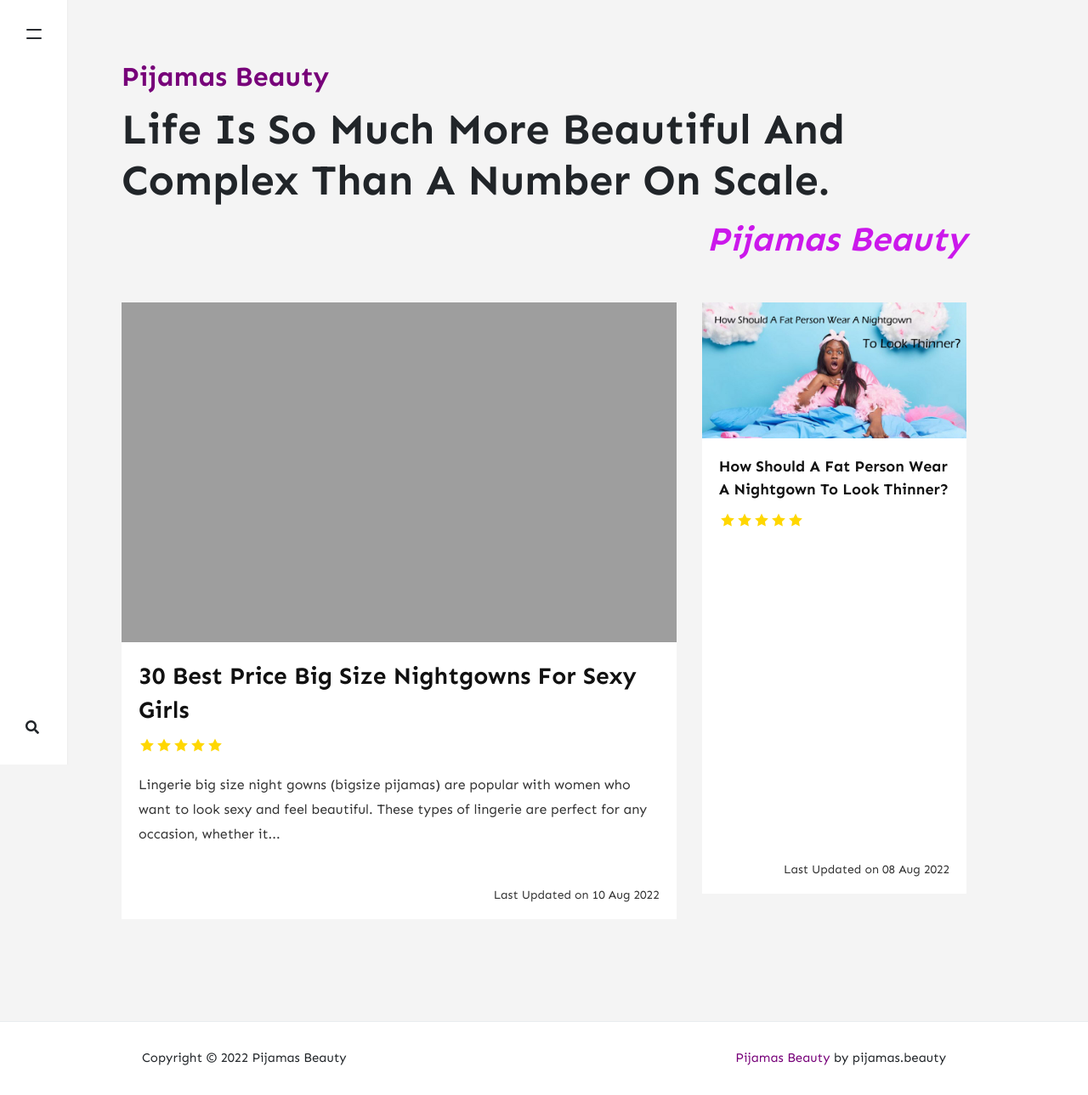
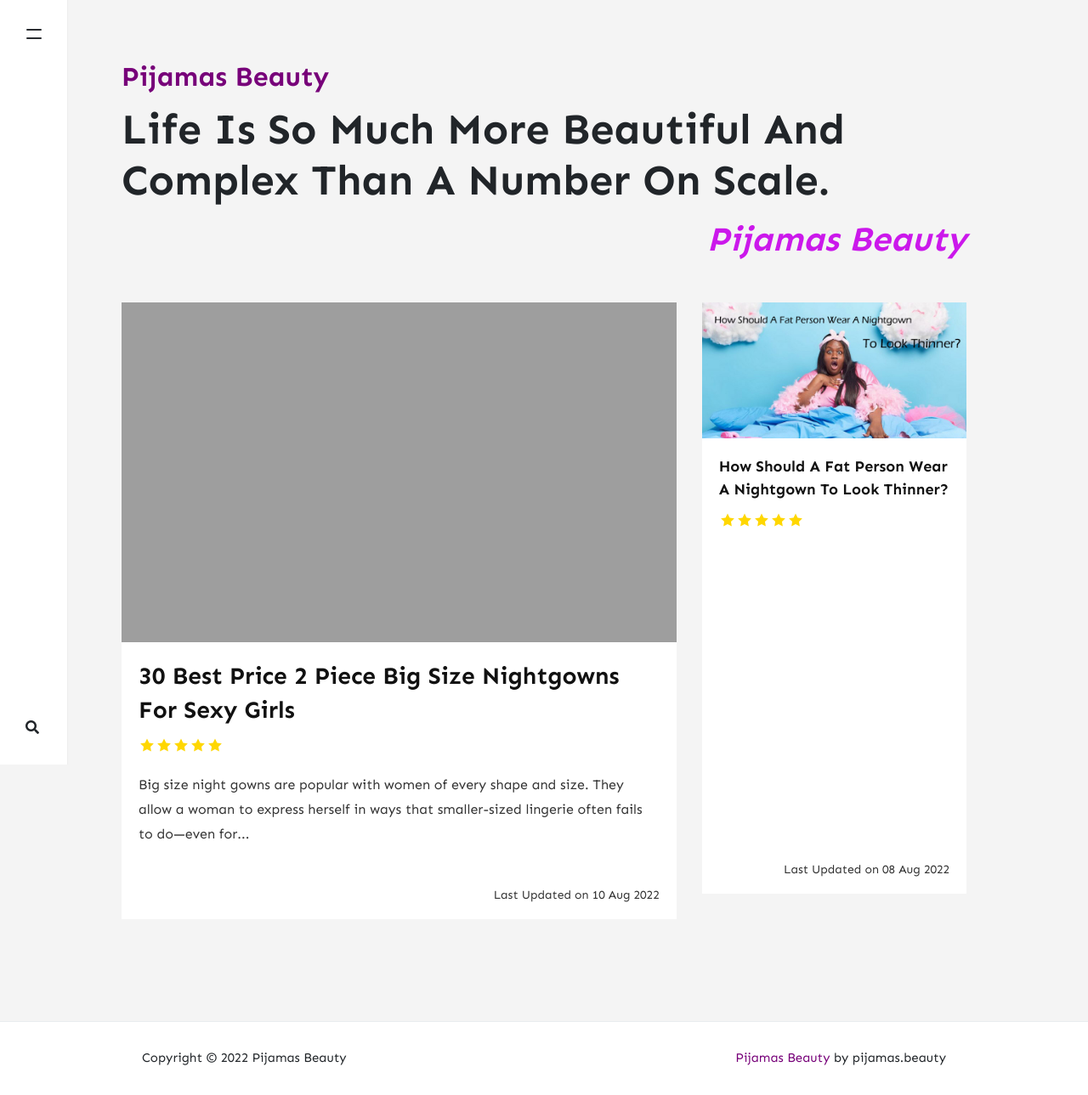
Before and after one commit to khuynhtroc/pijamas.beauty, a Jekyll site: the page built from index.html, in a window 1280 px wide. Shown: the whole page at 85% size. Built offline with Jekyll 4.4.1, drawn with Linux system fonts in a browser that asks for light colours; nearby versions of some CDN libraries; the list of posts is cut into pages by our own code; comment, search, counter and statistics services are not loaded; some of the changed lines change nothing that is shown.

Commit message:
Darius: update

```diff
--- a/_posts/BigSize/2022-08-10-30-best-price-big-size-nightgowns-for-sexy-girls.md
+++ b/_posts/BigSize/2022-08-10-30-best-price-big-size-nightgowns-for-sexy-girls.md
@@ -1,8 +1,8 @@
 ---
 layout: post
-title: "30 Best Price Big Size Nightgowns For Sexy Girls"
-description: "Lingerie big size night gowns (bigsize pijamas) are popular with women who want to look sexy and feel beautiful. These types of lingerie are perfect for any occasion, whether it be a night at home or out on the town. I have compiled my favorite big size nightgowns in this article so that you can see what they look like and decide if they're right for you."
-summary: Lingerie big size night gowns (bigsize pijamas) are popular with women who want to look sexy and feel beautiful. These types of lingerie are perfect for any occasion, whether it be a night at home or out on the town. I have compiled my favorite big size nightgowns in this article so that you can see what they look like and decide if they're right for you.
+title: "30 Best Price 2 Piece Big Size Nightgowns For Sexy Girls"
+description: "Big size night gowns (bigsize pijamas) are popular with women who want to look sexy and feel beautiful. These types of lingerie are perfect for any occasion, whether it be a night at home or out on the town. I have compiled my favorite big size nightgowns in this article so that you can see what they look like and decide if they're right for you."
+summary: Big size night gowns (bigsize pijamas) are popular with women who want to look sexy and feel beautiful. These types of lingerie are perfect for any occasion, whether it be a night at home or out on the town. I have compiled my favorite big size nightgowns in this article so that you can see what they look like and decide if they're right for you.
 author: darius
 categories: [ Big Size ]
 tags: nightgown overweight toobig bigsize pijamas
@@ -14,25 +14,30 @@
 ---
 
 
-Lingerie big size night gowns (bigsize pijamas) are popular with women who want to look sexy and feel beautiful. These types of lingerie are perfect for any occasion, whether it be a night at home or out on the town. I have compiled my favorite big size nightgowns in this article so that you can see what they look like and decide if they're right for you!
-
 Big size night gowns are popular with women of every shape and size. They allow a woman to express herself in ways that smaller-sized lingerie often fails to do—even for those who consider themselves plus-size by society's standards.
 
-### 1. See-Through Lace Embroidery Backless big size Nightgown
+### 1. Women Plus Size Babydoll Lingerie Set Floral Lace Sleepwear S-7XL Chemise Nightgown
 
-* Size: XXXL
-* Material: lace
-* Color: black
-* Style: backless
+**Pajrm** is specialized in providing various sizes of sexy lingerie and related charm costumes, currently we mainly focusing on the Plus Size lingerie.
+Our Purpose --- We strive to provide you with good products and bring surprises and happiness to you.
+The material is new elastic lace, especially soft and comfortable, it's US/EUR size, Plus Size Babydoll Lingerie Set Nightgown.
+We design the size to fit your body shape, to serve you better, please refer to the size chart to select a size.
 
-Design: see-through. Pattern is lace embroidery, which looks very elegant and sexy. Also has a zipper on the back for easy dressing and removal, so you can enjoy this item in any situation for many years to come!  Shipping weight: 1.25kgs (3lbs), shipping size 60x60x30cm.
+**Unique Design**: The design of V neck, NEW Bra Padded Support(NO STEEL RING), an open back, give you the perfect fit. no steel ring,a sheer lace underbust band, Mesh lace chest design design makes you more attractive in the special night
+
+**Occasions**: Plus size chemise lingerie, babydoll lingerie for women is the best choice for many special moments, such as Valentine's day, honeymoon, Anniversary Night or wedding night. It is also the perfect Christmas gift for your dear lover.
+
+Lingerie set featuring beautiful floral lace is made of soft see-through lace, plus lingerie set with G-string, Wearing this women Babydoll Lingerie pajama will make your lover lost in your fantastic beauty at night
 
 <div class="f-grid">
   	<div class="f-grid-col">
-  		<img class="img-thumb lazyimg" href="/" target="_blank" rel="nofollow,noindex" src="https://pijamas.beauty/assets/images/blog/bigsize/how-should-a-fat-person-wear-a-nightgown-to-look-thinner/how-should-a-fat-person-wear-a-nightgown-to-look-thinner-pijamas.beauty-cover.jpg" alt="How Should A Fat Person Wear A Nightgown To Look Thinner?">
+  		<img class="img-thumb lazyimg" href="https://www.amazon.com/dp/B09QS98Z99/" target="_blank" rel="nofollow,noindex" src="https://pijamas.beauty/assets/images/blog/bigsize/30-best-price-big-size-nightgowns-for-sexy-girls/30-best-price-big-size-nightgowns-for-sexy-girls-pijamas.beauty-1.jpg" alt="How Should A Fat Person Wear A Nightgown To Look Thinner?">
   	</div>
-  	<div class="f-grid-col">Lorem ipsum dolor sit amet, consectetur adipisicing elit. Quae, nulla! Assumenda dignissimos harum, molestias iure repudiandae ratione praesentium. Illo facilis et velit ut quam omnis, porro molestiae magni, laboriosam ipsa.
-  		<p class="text-center"><button href="/" target="_blank" rel="nofollow,noindex" type="button" class="btn btn-primary">Buy from Amazon</button></p>
+  	<div class="f-grid-col">
+  		- Plus Size: Women Plus Size Babydoll Lingerie lace Nightgown set, Here for you to choose(US/EUR size), material Sensual Delicate to skin, you can find your plus size here!! Give you a perfect presentation(S-7XL).
+		- Material: Attractive and soft comfortable mesh elastic lace, loose babydoll dress, best lingerie for you.
+		- Features: Lingerie set featuring beautiful floral lace is made of soft see-through lace, plus lingerie set with G-string, Wearing this women Babydoll Lingerie pajama will make your lover lost in your fantastic beauty at night.
+  		<p class="text-center"><button href="https://www.amazon.com/dp/B09QS98Z99/" target="_blank" rel="nofollow,noindex" type="button" class="btn btn-primary">Buy from Amazon</button></p>
   	</div>
 </div>
 
```
Also changed, not shown: assets/images/blog/bigsize/30-best-price-big-size-nightgowns-for-sexy-girls/30-best-price-big-size-nightgowns-for-sexy-girls-pijamas.beauty-1.jpg (added).
